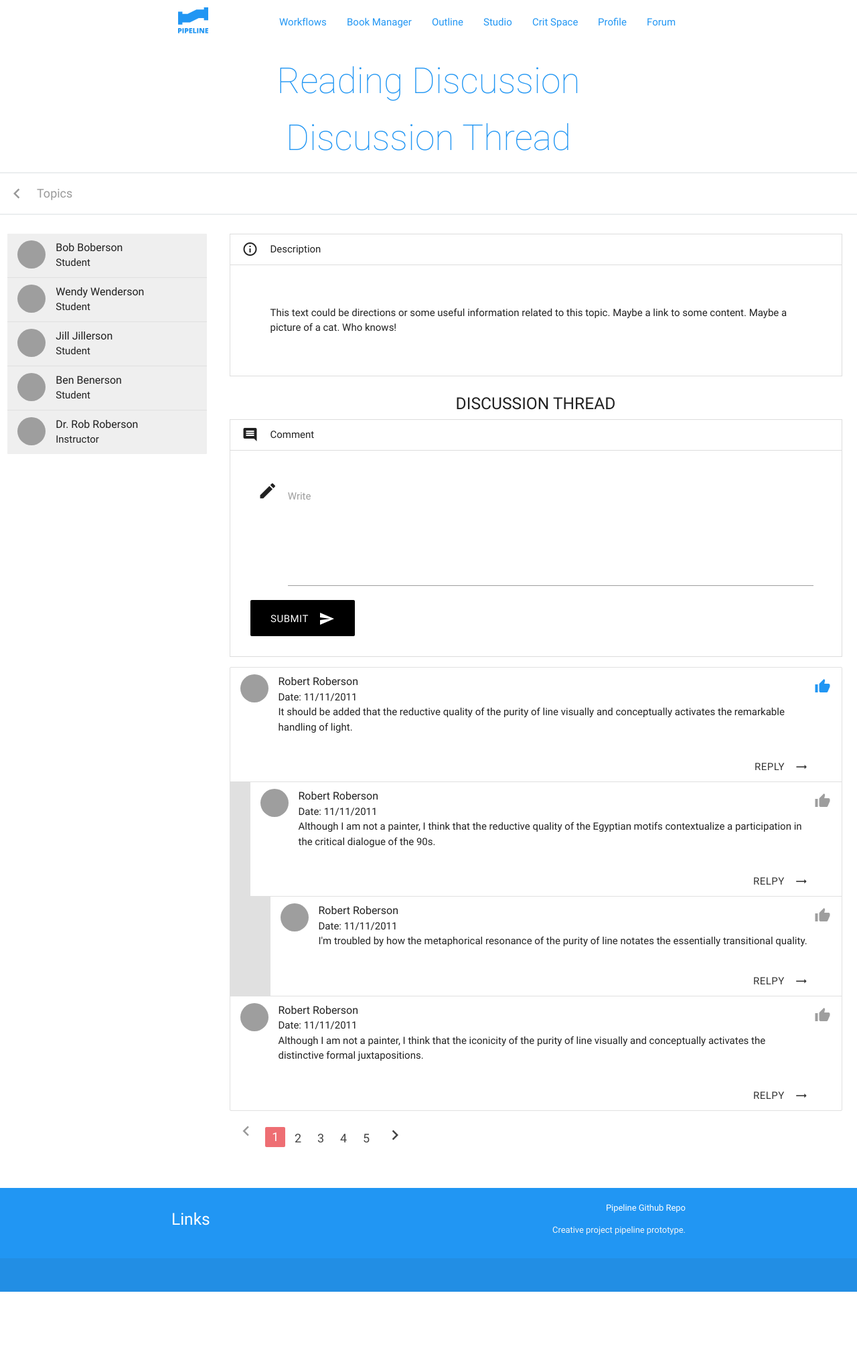
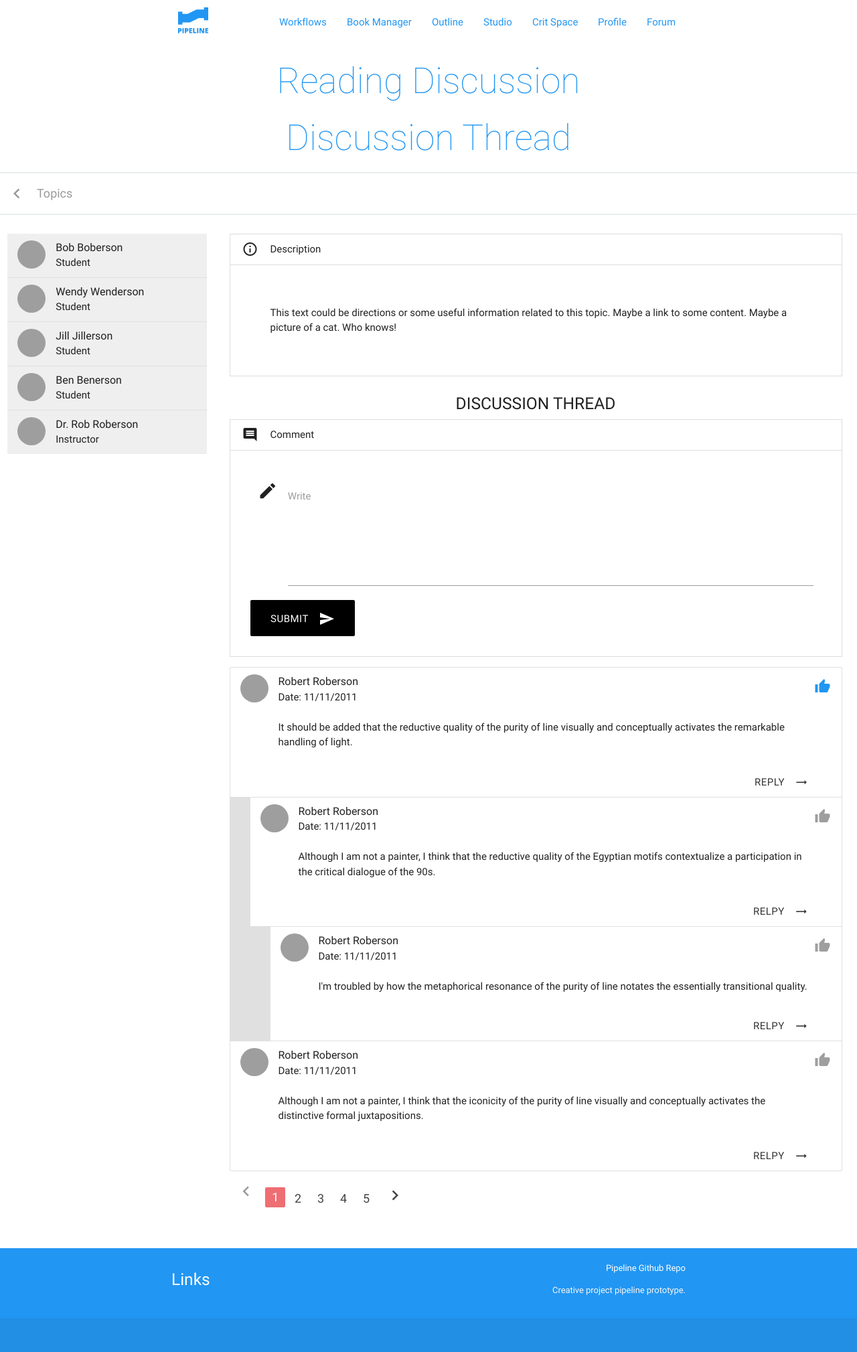
Before and after one commit to dmd-program/pipeline, a Jekyll site: the page built from forum-thread.html, in a window 1280 px wide. Shown: the whole page at 67% size. Built offline with Jekyll 4.4.1, drawn with Linux system fonts in a browser that asks for light colours; before the commit the page ends 1929 px from its top, so only the background shows below that; grey boxes are pictures that could not be loaded.

Commit message:
li block

```diff
--- a/assets/css/app.scss
+++ b/assets/css/app.scss
@@ -155,6 +155,9 @@ nav .brand-logo {
   }
 
   //crit
+  li.collection-item span.date {
+    display:block;
+  }
   .collection .collection-item.avatar p {
     padding-top: 0rem;
     padding-bottom: 2rem;
```
